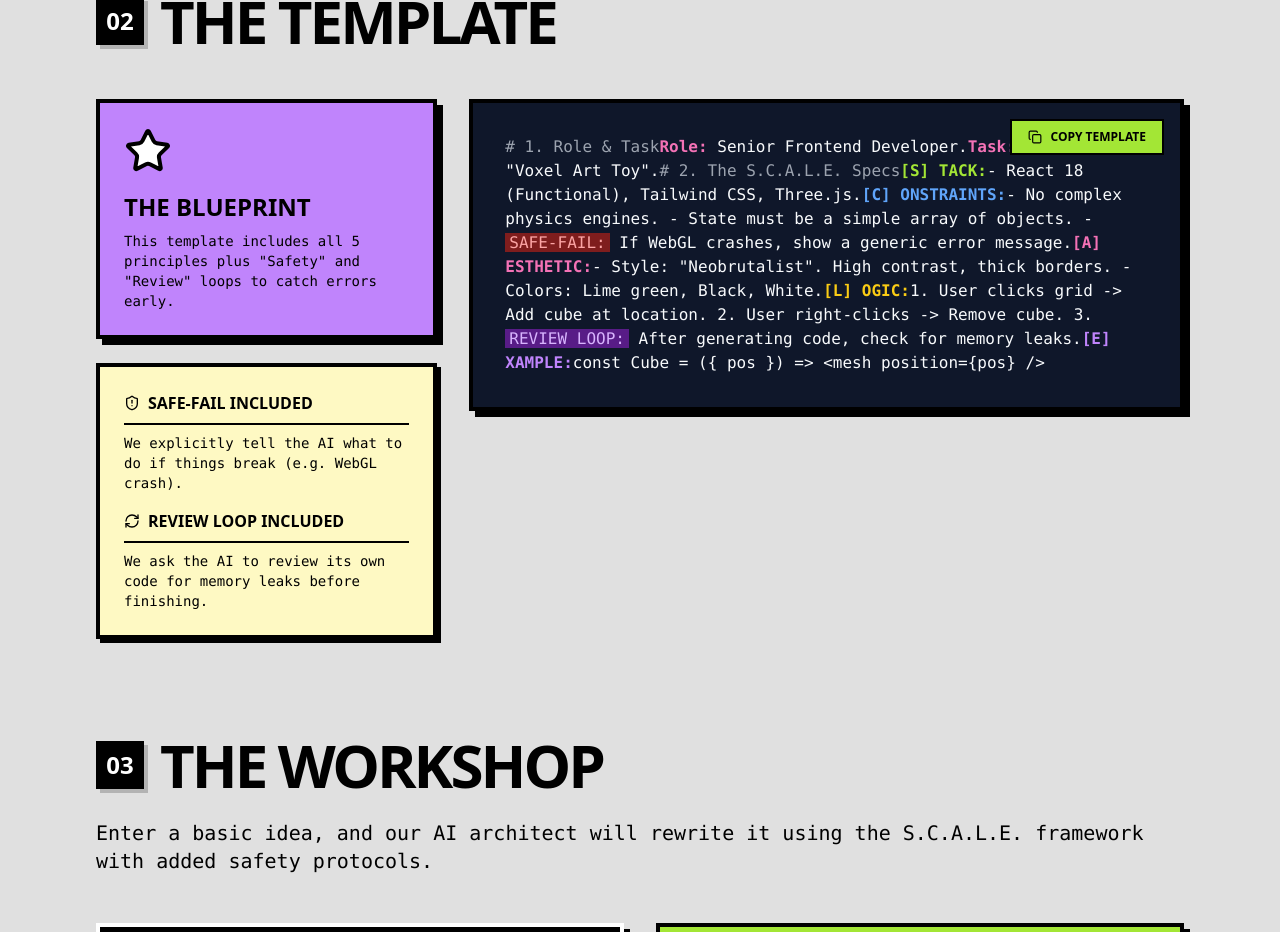
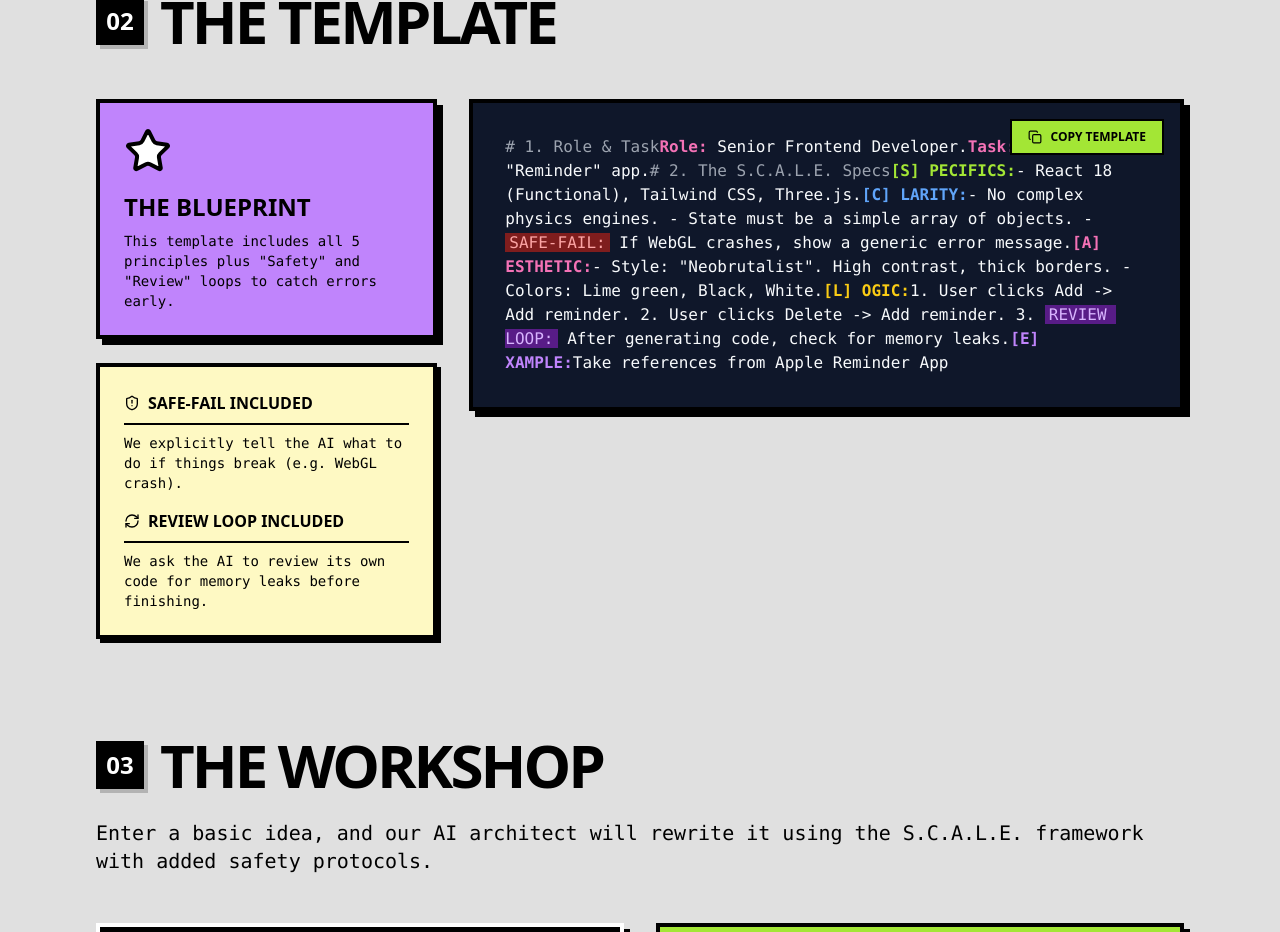
Before and after one commit to bishwashp/scale, a React (Vite) app: page / in a window 1280 px wide. Shown: the part 1869-2801 px from the top of the page. Built offline with nearby package versions, Linux system fonts and the light colour scheme.

Commit message:
template changes

```diff
--- a/App.tsx
+++ b/App.tsx
@@ -60,12 +60,12 @@ export default function App() {
 
   const copyGoldenPrompt = () => {
     const promptText = `Role: Senior Frontend Developer.
-Task: Build a "Voxel Art Toy" app.
+Task: Build a "Reminder" app.
 
-[S] TACK:
-- React 18 (Functional), Tailwind CSS, Three.js.
+[S] PECIFICS:
+- React 18 (Functional), Tailwind CSS.
 
-[C] ONSTRAINTS:
+[C] LARITY:
 - No complex physics engines.
 - State must be a simple array of objects.
 - If WebGL crashes, show a generic error message (Safe-Fail).
@@ -75,12 +75,12 @@ Task: Build a "Voxel Art Toy" app.
 - Colors: Lime green, Black, White.
 
 [L] OGIC:
-1. User clicks grid -> Add cube at location.
-2. User right-clicks -> Remove cube.
+1. User clicks Add -> Add reminder.
+2. User clicks Delete -> Add reminder.
 3. Review Step: After generating code, check for memory leaks.
 
 [E] XAMPLE:
-const Cube = ({ pos }) => <mesh position={pos} />`;
+Take references from Apple Reminder App`;
 
     navigator.clipboard.writeText(promptText);
     setCopied(true);
@@ -196,13 +196,13 @@ const Cube = ({ pos }) => <mesh position={pos} />`;
                   <pre className="whitespace-pre-wrap">
                     <span className="text-gray-400"># 1. Role & Task</span>
                     <span className="text-pink-400 font-bold">Role:</span> Senior Frontend Developer.
-                    <span className="text-pink-400 font-bold">Task:</span> Build a "Voxel Art Toy".
+                    <span className="text-pink-400 font-bold">Task:</span> Build a "Reminder" app.
 
                     <span className="text-gray-400"># 2. The S.C.A.L.E. Specs</span>
-                    <span className="text-[#A3E635] font-bold">[S] TACK:</span>
+                    <span className="text-[#A3E635] font-bold">[S] PECIFICS:</span>
                     - React 18 (Functional), Tailwind CSS, Three.js.
 
-                    <span className="text-blue-400 font-bold">[C] ONSTRAINTS:</span>
+                    <span className="text-blue-400 font-bold">[C] LARITY:</span>
                     - No complex physics engines.
                     - State must be a simple array of objects.
                     - <span className="text-red-300 bg-red-900 px-1">SAFE-FAIL:</span> If WebGL crashes, show a generic error message.
@@ -212,12 +212,12 @@ const Cube = ({ pos }) => <mesh position={pos} />`;
                     - Colors: Lime green, Black, White.
 
                     <span className="text-yellow-400 font-bold">[L] OGIC:</span>
-                    1. User clicks grid -&gt; Add cube at location.
-                    2. User right-clicks -&gt; Remove cube.
+                    1. User clicks Add -&gt; Add reminder.
+                    2. User clicks Delete -&gt; Add reminder.
                     3. <span className="text-purple-300 bg-purple-900 px-1">REVIEW LOOP:</span> After generating code, check for memory leaks.
 
                     <span className="text-purple-400 font-bold">[E] XAMPLE:</span>
-                    const Cube = (&#123; pos &#125;) =&gt; &lt;mesh position=&#123;pos&#125; /&gt;
+                    Take references from Apple Reminder App
                   </pre>
                 </div>
               </div>
```
